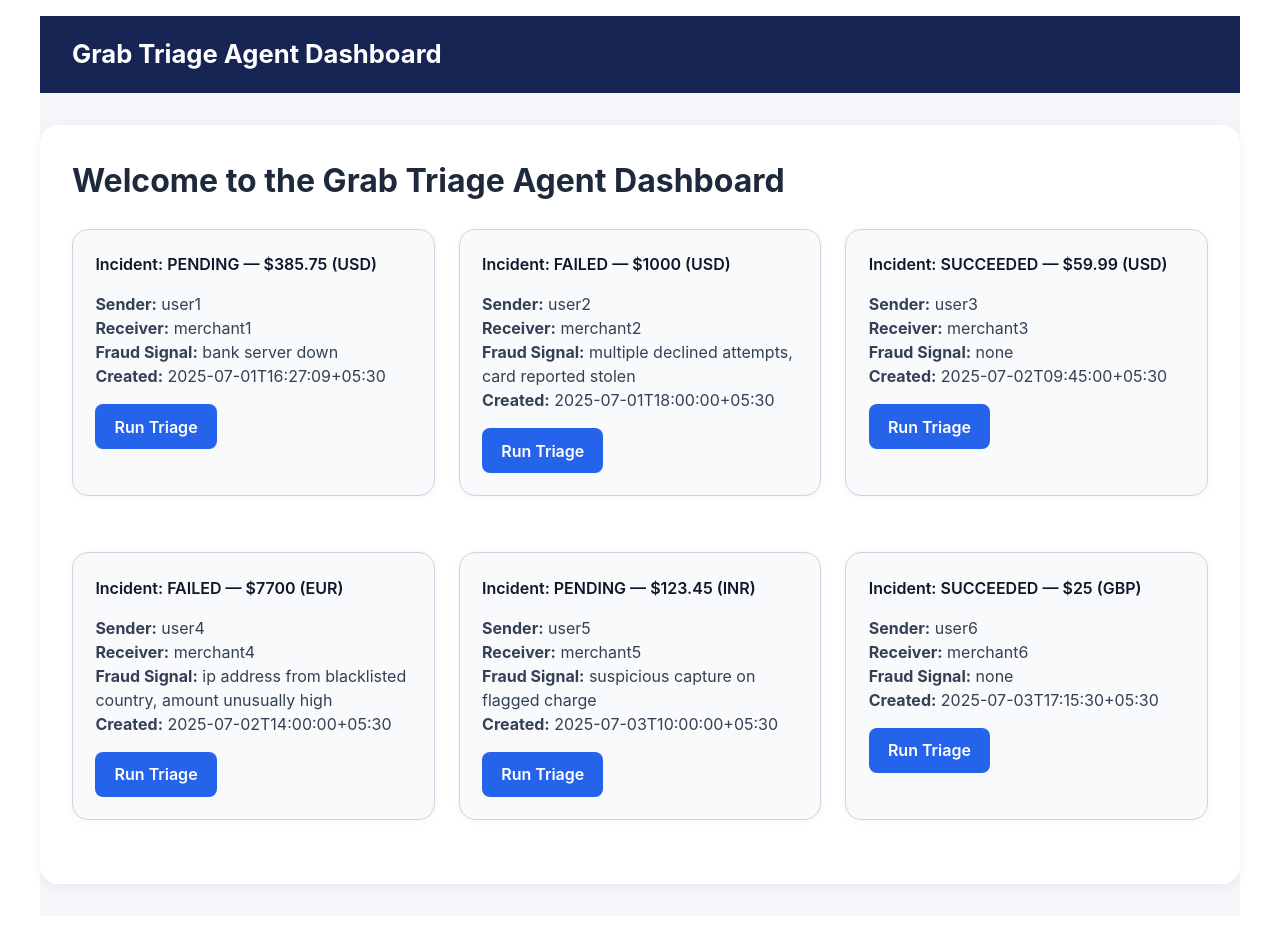
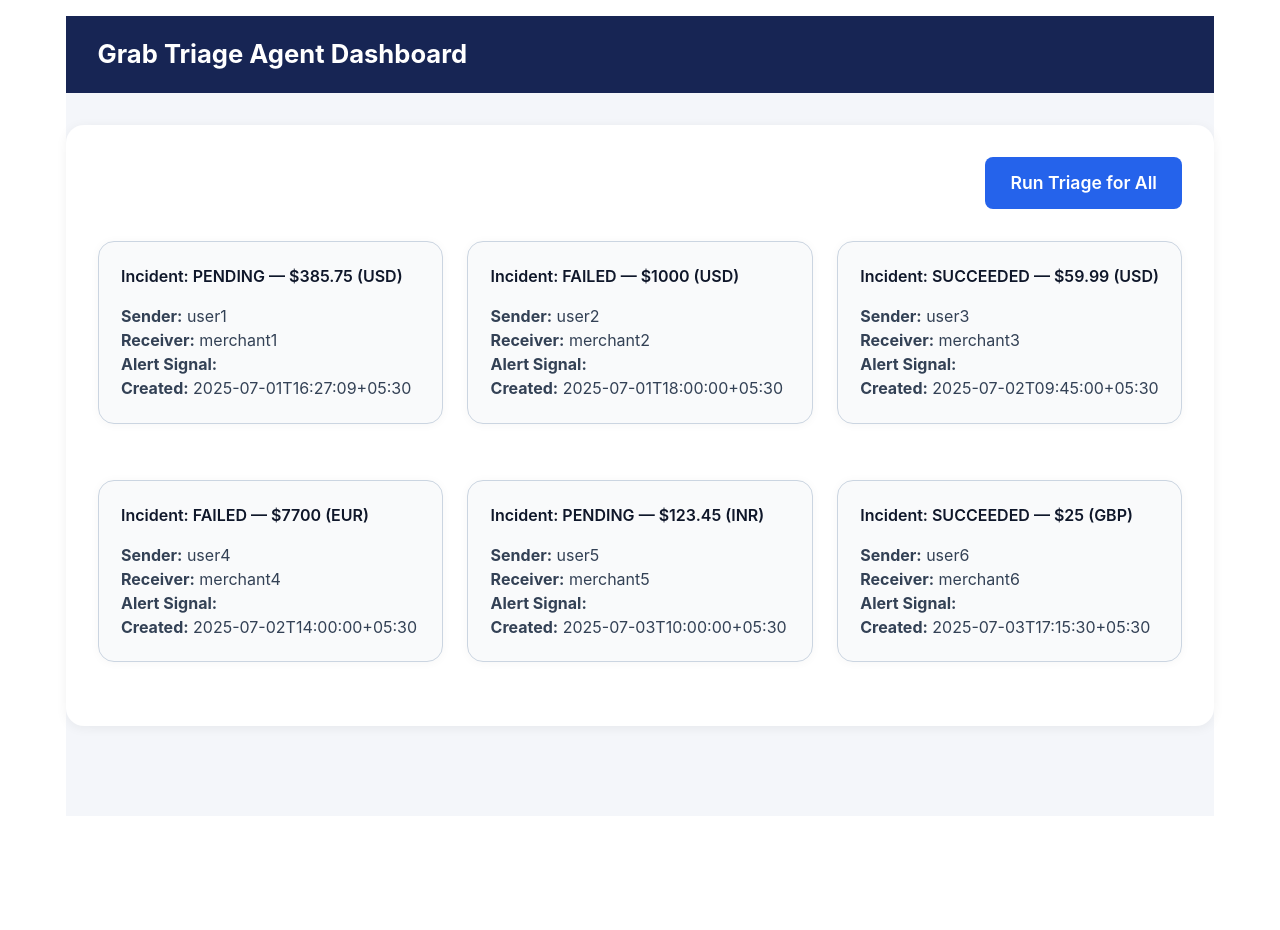
Before and after one commit to swapnilxi/grab-hack, a Next.js app in the folder frontend/: page /gta in a window 1280 px wide. After the commit the page ends 832 px from the top, so only its background shows below. Built offline with nearby package versions, Linux system fonts and the light colour scheme.

Commit message:
incident-card-ui

```diff
--- a/frontend/src/app/components/IncidentCard/IncidentCard.jsx
+++ b/frontend/src/app/components/IncidentCard/IncidentCard.jsx
@@ -1,29 +1,6 @@
 'use client';
 
-import { useState } from 'react';
-
-export default function IncidentCard({ incident }) {
-  const [response, setResponse] = useState(null);
-  const [loading, setLoading] = useState(false);
-
-  const runTriage = async () => {
-    setLoading(true);
-    setResponse(null);
-    try {
-      const res = await fetch('http://localhost:8080/run-triage', {
-        method: 'POST',
-        headers: { 'Content-Type': 'application/json' },
-        body: JSON.stringify(incident),
-      });
-      const data = await res.json();
-      setResponse(data);
-    } catch (e) {
-      setResponse({ error: 'Failed to connect to backend.' });
-    } finally {
-      setLoading(false);
-    }
-  };
-
+export default function IncidentCard({ incident, triageResponse }) {
   return (
     <div className="incident-card">
       <h3>
@@ -31,26 +8,18 @@
       </h3>
       <p><b>Sender:</b> {incident.sender_id}</p>
       <p><b>Receiver:</b> {incident.receiver_id}</p>
-      <p><b>Fraud Signal:</b> {incident.metadata?.fraud_detection_signal}</p>
+      <p><b>Alert Signal:</b> {incident.metadata?.error_detection_signal}</p>
       <p><b>Created:</b> {incident.created_at}</p>
-      <button
-        className="triage-btn"
-        onClick={runTriage}
-        disabled={loading}
-      >
-        {loading ? 'Running Triage...' : 'Run Triage'}
-      </button>
-      {response && (
+      {triageResponse && (
         <div className="triage-response" style={{
-          color: response.error ? 'var(--color-error)' : 'var(--color-primary)'
+          color: triageResponse.error ? 'var(--color-error)' : 'var(--color-primary)'
         }}>
           <b>Triage Result:</b>
           <pre>
-            {JSON.stringify(response, null, 2)}
+            {JSON.stringify(triageResponse, null, 2)}
           </pre>
         </div>
       )}
-
       {/* Styles */}
       <style jsx>{`
         .incident-card {
@@ -59,6 +28,7 @@
           padding: 1.4rem;
           background: var(--bg-card);
           margin-bottom: 2rem;
+
           box-shadow: 0 1px 10px var(--shadow);
           transition: background 0.2s, color 0.2s;
         }
@@ -69,22 +39,6 @@
         }
         .incident-card p {
           color: var(--text-secondary);
-        }
-        .triage-btn {
-          margin-top: 1rem;
-          padding: 0.65rem 1.2rem;
-          background: var(--color-primary);
-          color: #fff;
-          border: none;
-          border-radius: 8px;
-          font-weight: 600;
-          cursor: ${loading ? 'not-allowed' : 'pointer'};
-          font-size: 1rem;
-          transition: background 0.2s;
-        }
-        .triage-btn:disabled {
-          background: #64748b;
-          cursor: not-allowed;
         }
         .triage-response {
           margin-top: 1.2rem;
@@ -99,7 +53,6 @@
           background: none;
           margin: 0;
         }
-        /* Responsive handled in parent */
       `}</style>
       <style jsx global>{`
         :root {
--- a/frontend/src/app/gta/page.jsx
+++ b/frontend/src/app/gta/page.jsx
@@ -5,22 +5,76 @@
 import IncidentData from "../components/IncidentCard/IncidentData.json"
 
 export default function GTADashboardPage() {
-  // Example state for future dashboard data/interaction
-  const [status, setStatus] = useState(null);
+  const [triageResponses, setTriageResponses] = useState({});
+  const [loading, setLoading] = useState(false);
+  const [error, setError] = useState(null);
+
+  const runTriageAll = async () => {
+    setLoading(true);
+    setError(null);
+    setTriageResponses({});
+    try {
+      // Run triage for all incidents in parallel
+      const results = await Promise.all(
+        IncidentData.map(async (incident) => {
+          try {
+            const res = await fetch('http://localhost:8080/run-triage', {
+              method: 'POST',
+              headers: { 'Content-Type': 'application/json' },
+              body: JSON.stringify(incident),
+            });
+            const data = await res.json();
+            return { id: incident.transaction_id, data };
+          } catch (e) {
+            return { id: incident.transaction_id, data: { error: 'Failed to connect to backend.' } };
+          }
+        })
+      );
+      // Map responses by transaction_id
+      const responseMap = {};
+      results.forEach(({ id, data }, idx) => {
+        responseMap[id || idx] = data;
+      });
+      setTriageResponses(responseMap);
+    } catch (e) {
+      setError('Failed to run triage for all incidents.');
+    } finally {
+      setLoading(false);
+    }
+  };
 
   return (
     <div>
-      <h2 style={{
-        fontSize: '2rem',
-        fontWeight: 700,
-        marginBottom: '1.5rem',
-        color: '#1e293b'
-      }}>
-        Welcome to the Grab Triage Agent Dashboard
-      </h2>
+        <div className='flex justify-end items-center'>
+        <button
+        onClick={runTriageAll}
+        disabled={loading}
+        style={{
+          marginBottom: '2rem',
+          padding: '0.8rem 1.6rem',
+          background: '#2563eb',
+          color: '#fff',
+          border: 'none',
+          borderRadius: '8px',
+          fontWeight: 600,
+          fontSize: '1.1rem',
+          cursor: loading ? 'not-allowed' : 'pointer',
+          transition: 'background 0.2s',
+        }}
+      >
+        {loading ? 'Running Triage for All...' : 'Run Triage for All'}
+      </button>
+
+        </div>
+
+      {error && <div style={{ color: '#dc2626', marginBottom: '1rem' }}>{error}</div>}
       <div className="grid grid-cols-1 md:grid-cols-2 lg:grid-cols-3 gap-6">
         {IncidentData.map((incident, idx) => (
-          <IncidentCard key={incident.transaction_id || idx} incident={incident} />
+          <IncidentCard
+            key={incident.transaction_id || idx}
+            incident={incident}
+            triageResponse={triageResponses[incident.transaction_id || idx]}
+          />
         ))}
       </div>
     </div>
```
